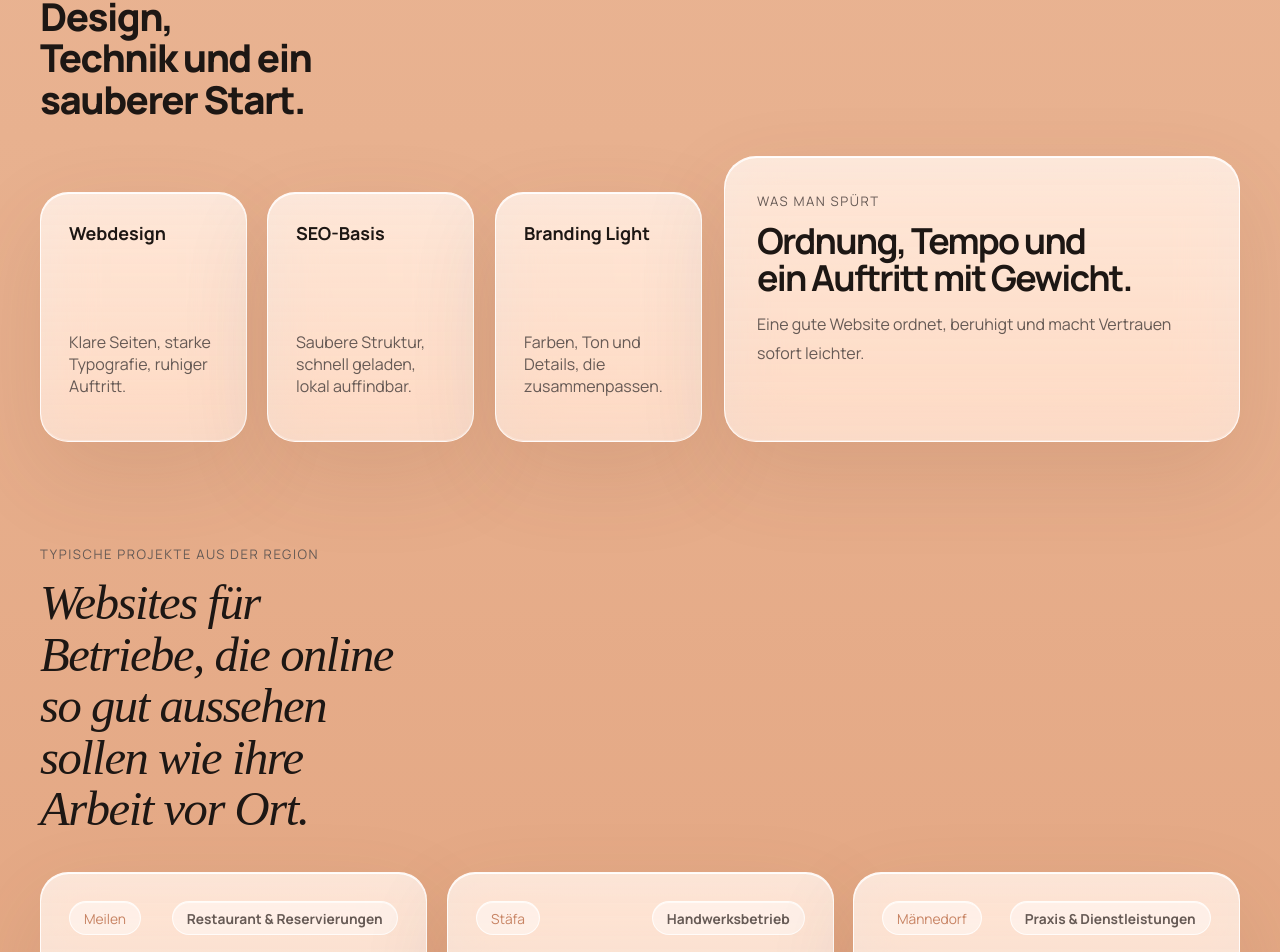
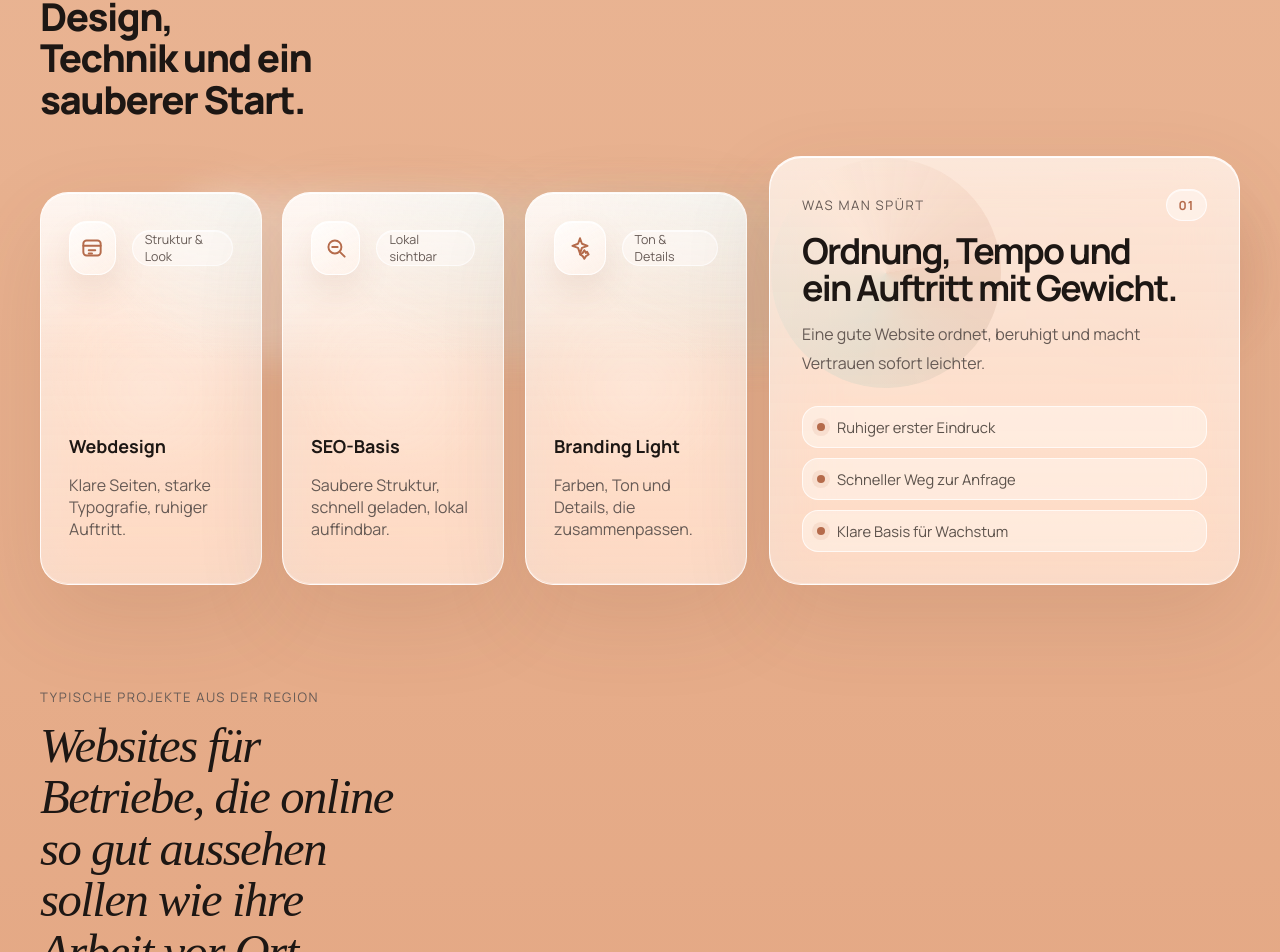
Before and after one commit to TheSocialNetwork35/ZhStudio, a React (Vite) app: page / in a window 1280 px wide. Shown: the part 2186-3138 px from the top of the page. Built offline with nearby package versions, Linux system fonts and the light colour scheme; a web font is replaced by a local one.

Commit message:
Update Cloudflare project config and service section

```diff
--- a/src/App.jsx
+++ b/src/App.jsx
@@ -57,16 +57,52 @@ const services = [
   {
     title: 'Webdesign',
     text: 'Klare Seiten, starke Typografie, ruhiger Auftritt.',
+    icon: 'layout',
+    meta: 'Struktur & Look',
   },
   {
     title: 'SEO-Basis',
     text: 'Saubere Struktur, schnell geladen, lokal auffindbar.',
+    icon: 'search',
+    meta: 'Lokal sichtbar',
   },
   {
     title: 'Branding Light',
     text: 'Farben, Ton und Details, die zusammenpassen.',
+    icon: 'spark',
+    meta: 'Ton & Details',
   },
 ]
+
+function ServiceIcon({ type }) {
+  if (type === 'search') {
+    return (
+      <svg viewBox="0 0 24 24" aria-hidden="true">
+        <circle cx="11" cy="11" r="6" />
+        <path d="m16 16 4 4" />
+        <path d="M8.5 11h5" />
+      </svg>
+    )
+  }
+
+  if (type === 'spark') {
+    return (
+      <svg viewBox="0 0 24 24" aria-hidden="true">
+        <path d="M12 3l1.8 5.1L19 10l-5.2 1.9L12 17l-1.8-5.1L5 10l5.2-1.9L12 3Z" />
+        <path d="M18.5 15.5 20 18l-2.5 1.5L16 22l-1.5-2.5L12 18l2.5-1.5L16 14l1.5 2.5Z" />
+      </svg>
+    )
+  }
+
+  return (
+    <svg viewBox="0 0 24 24" aria-hidden="true">
+      <rect x="4" y="5" width="16" height="14" rx="3" />
+      <path d="M4 10h16" />
+      <path d="M9 14h6" />
+      <path d="M9 17h3" />
+    </svg>
+  )
+}
 
 const steps = [
   'Kurz sprechen',
@@ -475,15 +511,31 @@ function HomePage() {
             <div className="service-grid">
               {services.map((service) => (
                 <article className="service-card interactive-card parallax-card" key={service.title}>
-                  <h3>{service.title}</h3>
-                  <p>{service.text}</p>
+                  <div className="service-card-head">
+                    <span className="service-icon">
+                      <ServiceIcon type={service.icon} />
+                    </span>
+                    <span className="service-meta">{service.meta}</span>
+                  </div>
+                  <div>
+                    <h3>{service.title}</h3>
+                    <p>{service.text}</p>
+                  </div>
                 </article>
               ))}
             </div>
             <aside className="service-side interactive-card parallax-card">
-              <span className="eyebrow">Was man spürt</span>
+              <div className="service-side-kicker">
+                <span className="eyebrow">Was man spürt</span>
+                <span className="service-side-mark" aria-hidden="true">01</span>
+              </div>
               <h3>Ordnung, Tempo und ein Auftritt mit Gewicht.</h3>
               <p>Eine gute Website ordnet, beruhigt und macht Vertrauen sofort leichter.</p>
+              <div className="service-proof">
+                <span>Ruhiger erster Eindruck</span>
+                <span>Schneller Weg zur Anfrage</span>
+                <span>Klare Basis für Wachstum</span>
+              </div>
             </aside>
           </div>
         </section>
--- a/src/styles.css
+++ b/src/styles.css
@@ -961,15 +961,44 @@ img {
 }
 
 .service-layout {
-  grid-template-columns: 1fr 0.78fr;
-  align-items: start;
+  position: relative;
+  grid-template-columns: minmax(0, 1.05fr) minmax(320px, 0.7fr);
+  align-items: stretch;
   margin-top: 36px;
 }
 
+.service-layout::before {
+  content: '';
+  position: absolute;
+  inset: 34px -18px auto 9%;
+  height: 170px;
+  border-radius: 999px;
+  background:
+    linear-gradient(90deg, rgba(255, 255, 255, 0.44), rgba(159, 205, 195, 0.2), rgba(181, 107, 75, 0.16));
+  filter: blur(18px);
+  opacity: 0.82;
+  pointer-events: none;
+}
+
 .service-side {
+  overflow: hidden;
   min-height: 100%;
   position: sticky;
   top: 110px;
+}
+
+.service-side::before {
+  content: '';
+  position: absolute;
+  right: -70px;
+  bottom: -90px;
+  width: 230px;
+  height: 230px;
+  border-radius: 50%;
+  background:
+    radial-gradient(circle at 38% 34%, rgba(255, 255, 255, 0.76), transparent 0 24%),
+    conic-gradient(from 80deg, rgba(199, 131, 99, 0.26), rgba(159, 205, 195, 0.28), rgba(255, 236, 223, 0.28), rgba(199, 131, 99, 0.2));
+  opacity: 0.72;
 }
 
 .service-side h3 {
@@ -994,10 +1023,114 @@ img {
 }
 
 .service-card {
-  min-height: 250px;
+  overflow: hidden;
+  min-height: 260px;
   display: flex;
   flex-direction: column;
   justify-content: space-between;
+  gap: 34px;
+}
+
+.service-card:nth-child(2) {
+  transform: translateY(26px);
+}
+
+.service-card:nth-child(3) {
+  transform: translateY(52px);
+}
+
+.service-card::before {
+  opacity: 0.42;
+}
+
+.service-card::after {
+  background:
+    linear-gradient(180deg, rgba(255, 255, 255, 0.58), transparent 42%),
+    radial-gradient(360px circle at 92% 0%, rgba(159, 205, 195, 0.18), transparent 48%);
+}
+
+.service-card-head,
+.service-side-kicker {
+  display: flex;
+  align-items: center;
+  justify-content: space-between;
+  gap: 16px;
+}
+
+.service-icon {
+  display: inline-grid;
+  place-items: center;
+  width: 54px;
+  height: 54px;
+  border-radius: 18px;
+  background:
+    linear-gradient(145deg, rgba(255, 255, 255, 0.74), rgba(255, 236, 224, 0.36)),
+    rgba(255, 248, 244, 0.48);
+  border: 1px solid rgba(255, 255, 255, 0.84);
+  box-shadow:
+    0 16px 32px rgba(141, 88, 64, 0.12),
+    inset 0 1px 0 rgba(255, 255, 255, 0.82);
+  color: var(--accent-strong);
+}
+
+.service-icon svg {
+  width: 26px;
+  height: 26px;
+  fill: none;
+  stroke: currentColor;
+  stroke-width: 1.8;
+  stroke-linecap: round;
+  stroke-linejoin: round;
+}
+
+.service-meta,
+.service-side-mark {
+  display: inline-flex;
+  align-items: center;
+  min-height: 32px;
+  padding: 0 12px;
+  border-radius: 999px;
+  background: rgba(255, 252, 249, 0.5);
+  border: 1px solid rgba(255, 255, 255, 0.74);
+  color: var(--muted);
+  font-size: 0.78rem;
+  box-shadow: inset 0 1px 0 rgba(255, 255, 255, 0.68);
+}
+
+.service-side-mark {
+  color: var(--accent-strong);
+  font-weight: 700;
+  letter-spacing: 0.08em;
+}
+
+.service-proof {
+  display: grid;
+  gap: 10px;
+  margin-top: 28px;
+}
+
+.service-proof span {
+  position: relative;
+  display: flex;
+  align-items: center;
+  gap: 12px;
+  min-height: 42px;
+  padding: 0 14px;
+  border-radius: 16px;
+  background: rgba(255, 252, 249, 0.44);
+  border: 1px solid rgba(255, 255, 255, 0.72);
+  color: rgba(29, 23, 20, 0.72);
+  font-size: 0.92rem;
+}
+
+.service-proof span::before {
+  content: '';
+  width: 8px;
+  height: 8px;
+  flex: 0 0 auto;
+  border-radius: 50%;
+  background: var(--accent-strong);
+  box-shadow: 0 0 0 5px rgba(199, 131, 99, 0.13);
 }
 
 .intro-grid strong,
@@ -1406,6 +1539,11 @@ img {
     position: static;
   }
 
+  .service-card:nth-child(2),
+  .service-card:nth-child(3) {
+    transform: none;
+  }
+
   .hero-orb {
     min-height: 520px;
   }
```
Also changed, not shown: 1 other file (tests, documents, lock files or other folders).
